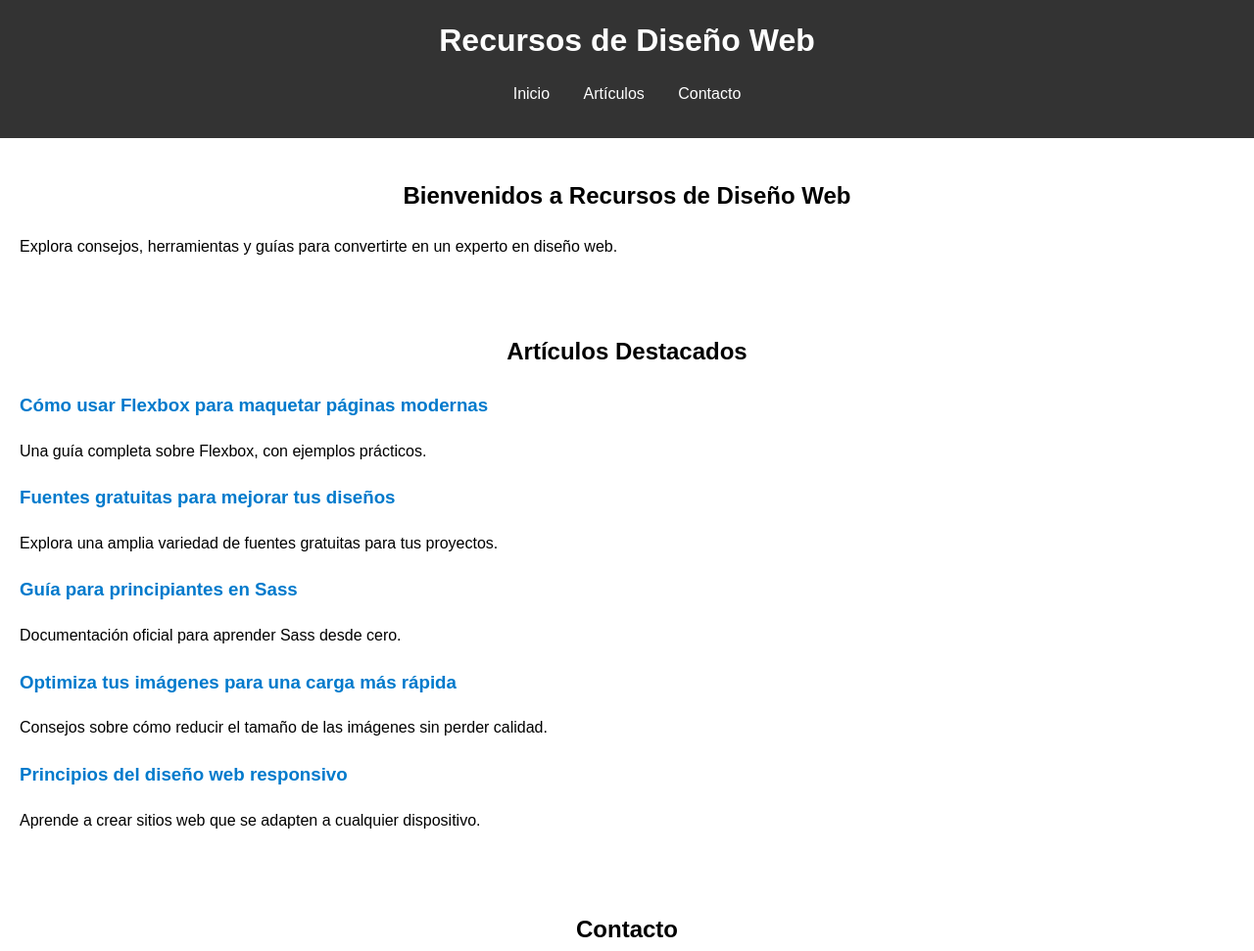
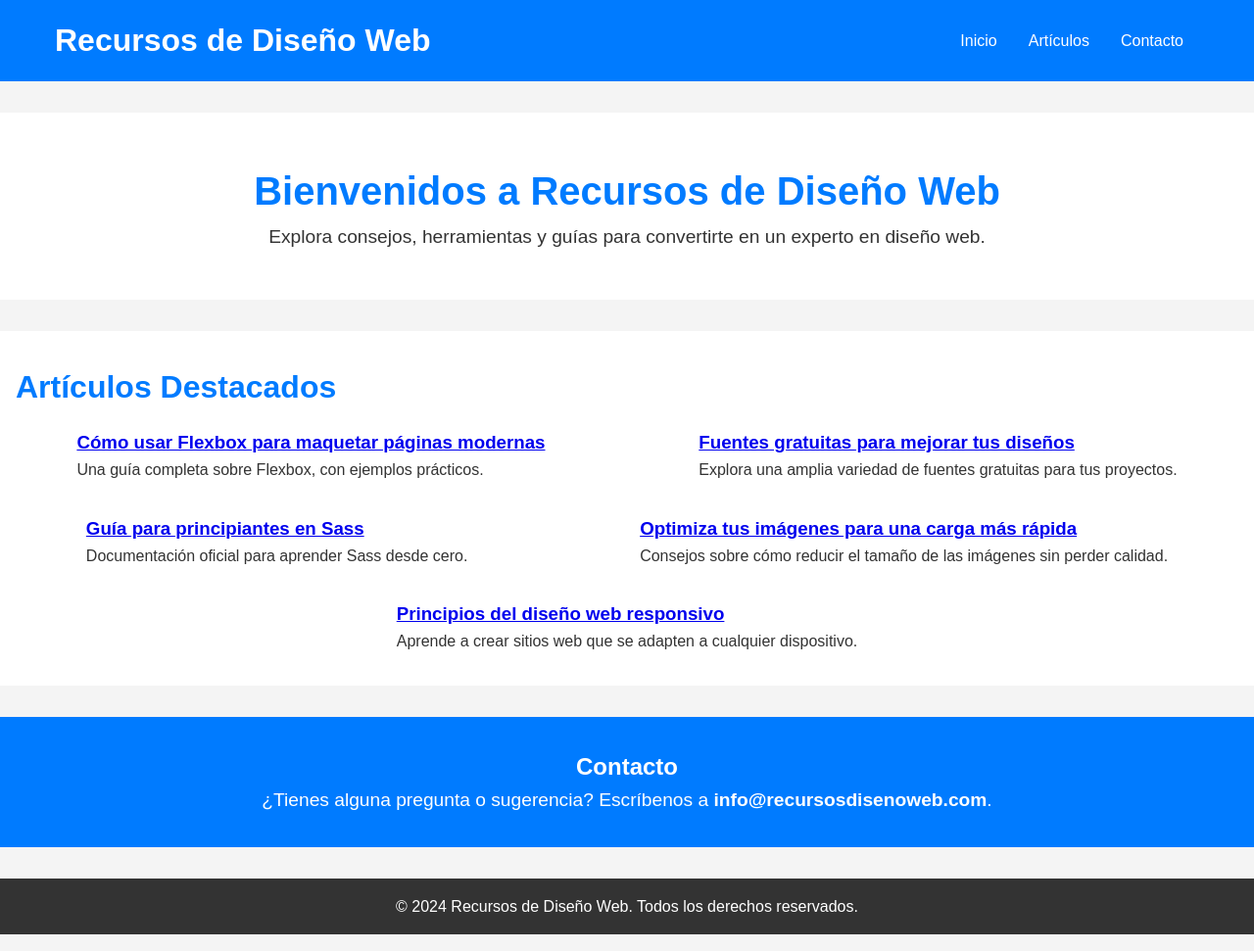
Before and after one commit to jproven/rss, a plain HTML site: page index.html in a window 1280 px wide. Shown: the top 971 px of the page at 98% size. Drawn offline with Linux system fonts and the light colour scheme.

Commit message:
Update styles.css

```diff
--- a/styles.css
+++ b/styles.css
@@ -1,54 +1,164 @@
+* {
+    margin: 0;
+    padding: 0;
+    box-sizing: border-box;
+}
+
 body {
     font-family: Arial, sans-serif;
     line-height: 1.6;
-    margin: 0;
-    padding: 0;
+    background-color: #f4f4f4;
+    color: #333;
 }
 
 header {
-    background: #333;
-    color: #fff;
+    background-color: #007bff;
+    color: white;
     padding: 1rem 0;
 }
 
-header h1 {
-    text-align: center;
-    margin: 0;
+header .container {
+    display: flex;
+    justify-content: space-between;
+    align-items: center;
+    max-width: 1200px;
+    margin: 0 auto;
+    padding: 0 1rem;
 }
 
-nav ul {
-    list-style: none;
-    text-align: center;
-    padding: 0;
+header h1 {
+    font-size: 2rem;
 }
 
-nav ul li {
-    display: inline;
-    margin: 0 15px;
+header nav ul {
+    list-style: none;
+    display: flex;
 }
 
-nav ul li a {
-    color: #fff;
-    text-decoration: none;
+header nav ul li {
+    margin: 0 1rem;
 }
 
-.intro, .articulos, .contacto {
-    padding: 20px;
+header nav ul li a {
+    color: white;
+    text-decoration: none;
+    font-size: 1rem;
 }
 
-h2 {
-    text-align: center;
+header nav ul li a:hover {
+    text-decoration: underline;
 }
 
-article {
-    margin: 20px 0;
+main {
+    padding: 2rem 0;
 }
 
-article h3 a {
-    color: #007acc;
-    text-decoration: none;
+.intro {
+    text-align: center;
+    padding: 3rem 1rem;
+    background-color: #ffffff;
+    margin-bottom: 2rem;
 }
 
-article h3 a:hover {
+.intro h2 {
+    font-size: 2.5rem;
+    color: #007bff;
+}
+
+.intro p {
+    font-size: 1.2rem;
+}
+
+.articulos {
+    background-color: #fff;
+    padding: 2rem 1rem;
+    margin-bottom: 2rem;
+}
+
+.articulos h2 {
+    font-size: 2rem;
+    color: #007bff;
+    margin-bottom: 1rem;
+}
+
+#feed-container {
+    display: flex;
+    flex-wrap: wrap;
+    gap: 2rem;
+    justify-content: space-around;
+}
+
+.feed-item {
+    background-color: #f9f9f9;
+    padding: 1rem;
+    border-radius: 8px;
+    width: 30%;
+    box-shadow: 0 2px 5px rgba(0, 0, 0, 0.1);
+}
+
+.feed-item h3 {
+    color: #007bff;
+}
+
+.feed-item p {
+    color: #555;
+    font-size: 1rem;
+}
+
+.feed-item a {
+    display: block;
+    margin-top: 1rem;
+    text-decoration: none;
+    color: #007bff;
+}
+
+.feed-item a:hover {
     text-decoration: underline;
 }
+
+.contacto {
+    text-align: center;
+    padding: 2rem 1rem;
+    background-color: #007bff;
+    color: white;
+}
+
+.contacto p {
+    font-size: 1.2rem;
+}
+
+.contacto a {
+    color: white;
+    text-decoration: none;
+    font-weight: bold;
+}
+
+.contacto a:hover {
+    text-decoration: underline;
+}
+
+footer {
+    text-align: center;
+    padding: 1rem;
+    background-color: #333;
+    color: white;
+}
+
+footer p {
+    font-size: 1rem;
+}
+
+@media (max-width: 768px) {
+    header .container {
+        flex-direction: column;
+        align-items: center;
+    }
+
+    header nav ul {
+        flex-direction: column;
+    }
+
+    .feed-item {
+        width: 100%;
+    }
+}
```
